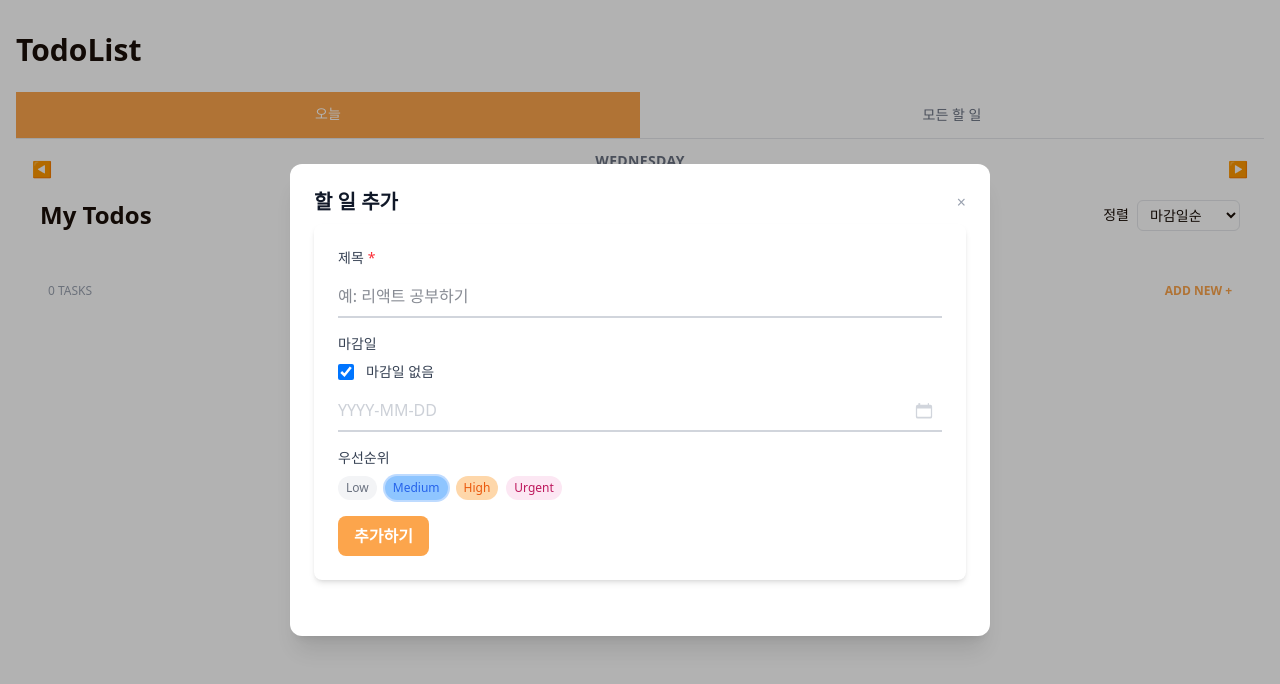
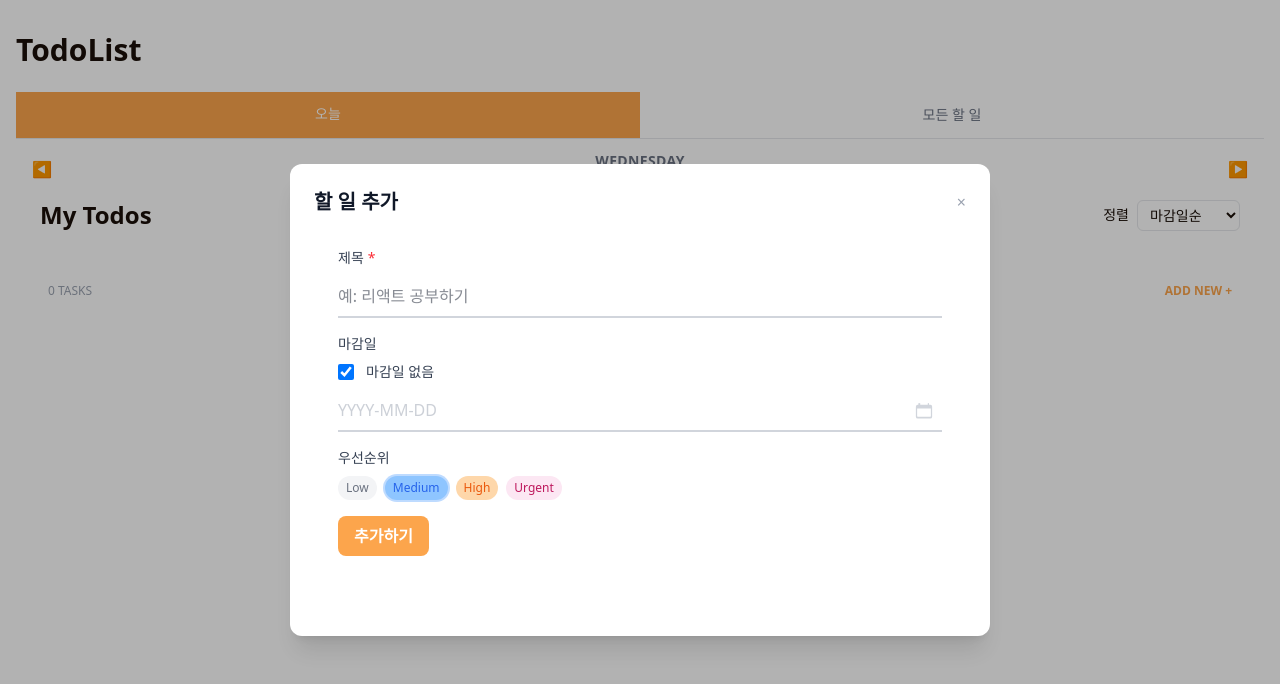
Before and after one commit to Anas-wg/todoList, a React (Vite) app: page / in a window 1280 px wide. Both pictures are taken after a click on the button "ADD NEW +". Shown: the top 684 px of the page. Built offline with nearby package versions, Linux system fonts and the light colour scheme.

Commit message:
[UI] 할일 추가 모달 테두리 그림자 제거 및 세로 가운데 정렬

```diff
--- a/src/components/modal/AddTodoModal.tsx
+++ b/src/components/modal/AddTodoModal.tsx
@@ -11,7 +11,7 @@ const AddTodoModal = ({ isOpen, onClose, onCreateTodo }: AddTodoModalProps) => {
 
   return (
     <div
-      className="fixed inset-0 z-50 flex items-center justify-center"
+      className="fixed inset-0 z-50 flex items-center justify-center p-4"
       role="dialog"
       aria-modal="true"
       aria-labelledby="add-todo-title"
@@ -21,7 +21,7 @@ const AddTodoModal = ({ isOpen, onClose, onCreateTodo }: AddTodoModalProps) => {
         onClick={onClose}
         aria-hidden="true"
       />
-      <div className="relative w-full md:w-[700px] max-w-4xl bg-white rounded-2xl md:rounded-xl shadow-xl p-4 md:p-6 max-h-[80vh] overflow-y-auto overflow-visible pb-16">
+      <div className="relative w-full md:w-[700px] max-w-4xl bg-white rounded-2xl md:rounded-xl shadow-xl p-4 md:p-6 max-h-[80vh] overflow-y-auto my-auto">
         <div className="flex items-center justify-between mb-2">
           <h3
             id="add-todo-title"
--- a/src/components/todo/AddTodoForm.tsx
+++ b/src/components/todo/AddTodoForm.tsx
@@ -73,7 +73,7 @@ const AddTodoForm = ({ onCreateTodo }: AddTodoFormProps) => {
   return (
     <form
       onSubmit={handleFormSubmit}
-      className="bg-white p-4 md:p-6 rounded-lg shadow-md mb-6 md:mb-8"
+      className="bg-white p-4 md:p-6 rounded-lg mb-6 md:mb-8"
     >
       <InputField
         id="title"
```
